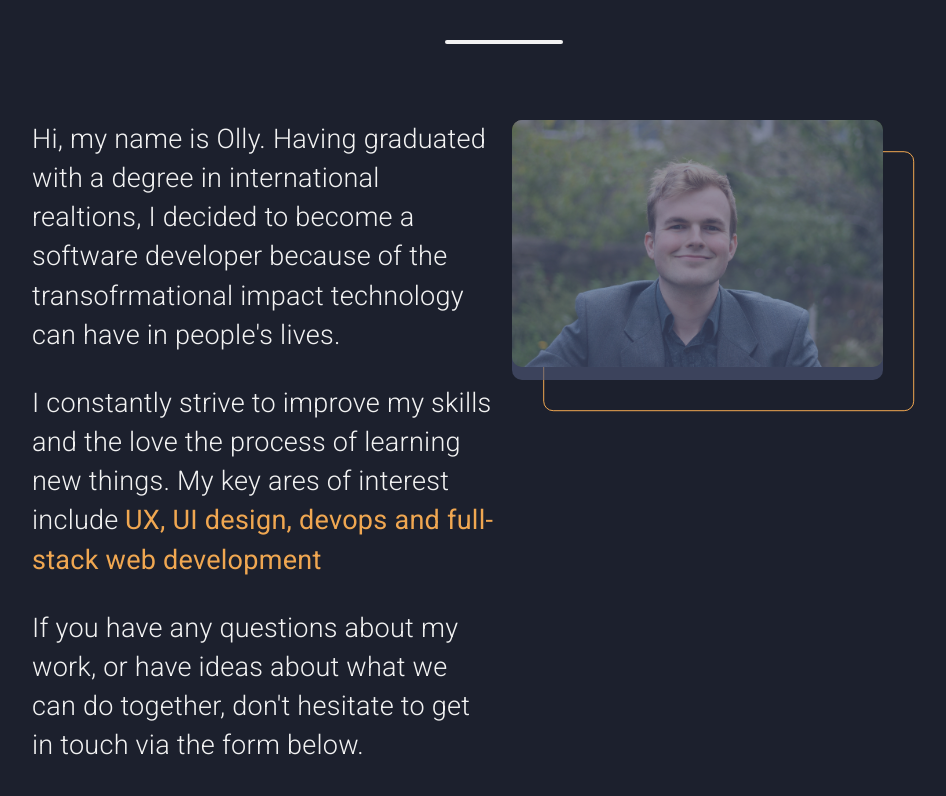
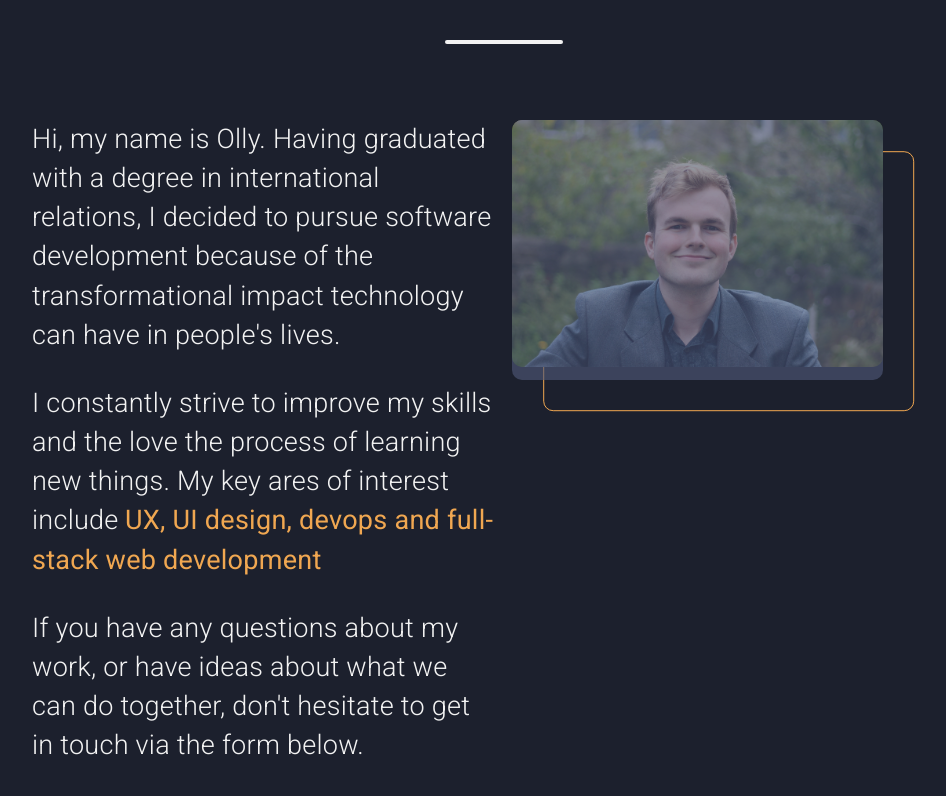
Before and after one commit to O-Marsters-1997/Personal-Portfolio-Site, a React (Create React App) app: page / in a window 1280 px wide. Shown: the part 1044-1840 px from the top of the page, without its empty margins (144-1090 px from the left). Built offline with nearby package versions, Linux system fonts and the light colour scheme.

Commit message:
fix typos

```diff
--- a/src/components/about/AboutMe.jsx
+++ b/src/components/about/AboutMe.jsx
@@ -18,17 +18,8 @@ const AboutMe = () => {
     },
     ".MuiTypography-h3": {
       width: "fit-content",
-      // fontSize: "3.8rem",
       margin: "0 auto 7.5vh auto",
       textTransform: "uppercase",
-
-      // ".underline": {
-      //   width: "60%",
-      //   margin: "1.8rem auto 2.2rem auto",
-      //   height: "4px",
-      //   backgroundColor: theme.palette.text.primary,
-      //   borderRadius: "5px",
-      // },
     },
     ".MuiTypography-body1": {
       marginBottom: "1.8rem",
@@ -111,7 +102,7 @@ const AboutMe = () => {
 
   const myRef = useRef();
 
-  const [initial, setInitial] = useState(true)
+  const [initial, setInitial] = useState(true);
 
   const options = {
     root: null,
@@ -180,7 +171,6 @@ const AboutMe = () => {
         leftAnimation.start("leftEnd");
         rightAnimation.start("rightEnd");
         titleAnimation.start("titleEnd");
-
       }
       if (!entry.isIntersecting && window.innerWidth >= 450) {
         leftAnimation.start("leftStart");
@@ -212,13 +202,13 @@ const AboutMe = () => {
           md={6}
           component={motion.div}
           variants={variants}
-          animate={leftAnimation }
+          animate={leftAnimation}
         >
           <Box component="div">
             <Typography variant="body1">
               Hi, my name is Olly. Having graduated with a degree in
-              international realtions, I decided to become a software developer
-              because of the transofrmational impact technology can have in
+              international relations, I decided to pursue software development
+              because of the transformational impact technology can have in
               people's lives.
             </Typography>
             <Typography variant="body1">
--- a/src/components/projects/Projects.jsx
+++ b/src/components/projects/Projects.jsx
@@ -492,7 +492,7 @@ const Projects = () => {
                   <img src={CSS} alt="" />
                   <img src={JS} alt="" />
                   <img src={RE} alt="" />
-                  <img src={PSQL} alt="" />
+                  <img src={MON} alt="" />
                 </Box>
               </Box>
             </Box>
@@ -532,11 +532,11 @@ const Projects = () => {
               </List>
             </Paper>
             <Box component="div" className="project-item-icons-wrapper">
-              <img src={SASS} alt="" />
-              <img src={JAV} alt="" />
-              <img src={SPR} alt="" />
+              <img src={HTML} alt="" />
+              <img src={CSS} alt="" />
+              <img src={JS} alt="" />
               <img src={RE} alt="" />
-              <img src={FIRE} alt="" />
+              <img src={MON} alt="" />
             </Box>
           </Grid>
         </Grid>
@@ -636,11 +636,11 @@ const Projects = () => {
               </List>
             </Paper>
             <Box component="div" className="project-item-icons-wrapper">
-              <img src={HTML} alt="" />
               <img src={SASS} alt="" />
-              <img src={PY} alt="" />
-              <img src={FLASK} alt="" />
-              <img src={PSQL} alt="" />
+              <img src={JAV} alt="" />
+              <img src={SPR} alt="" />
+              <img src={RE} alt="" />
+              <img src={FIRE} alt="" />
             </Box>
           </Grid>
         </Grid>
```
